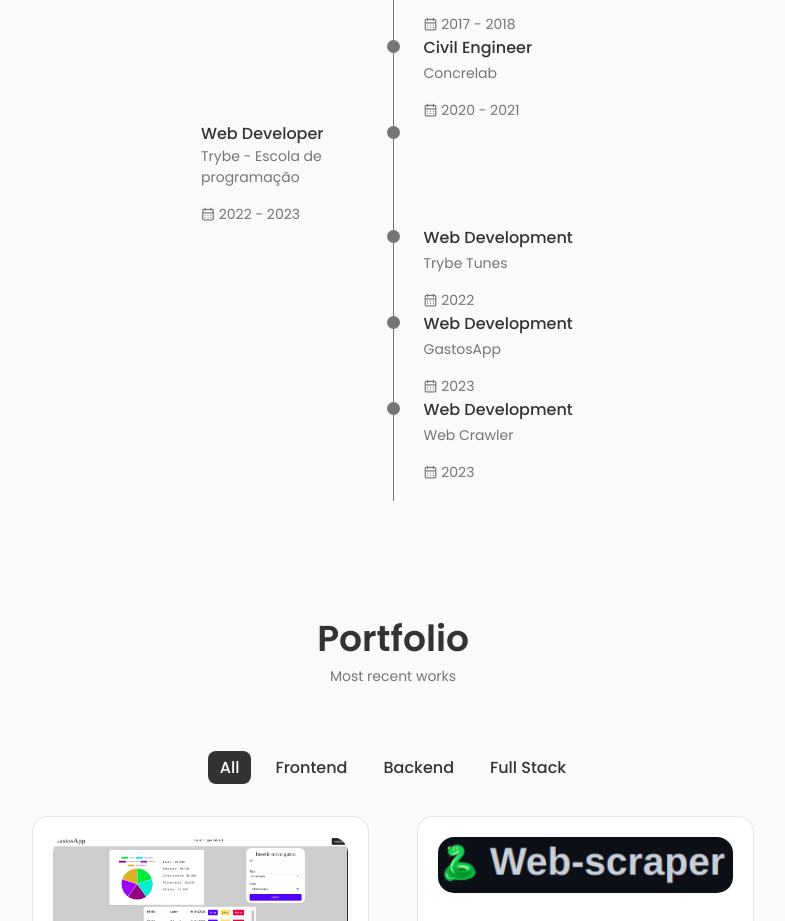
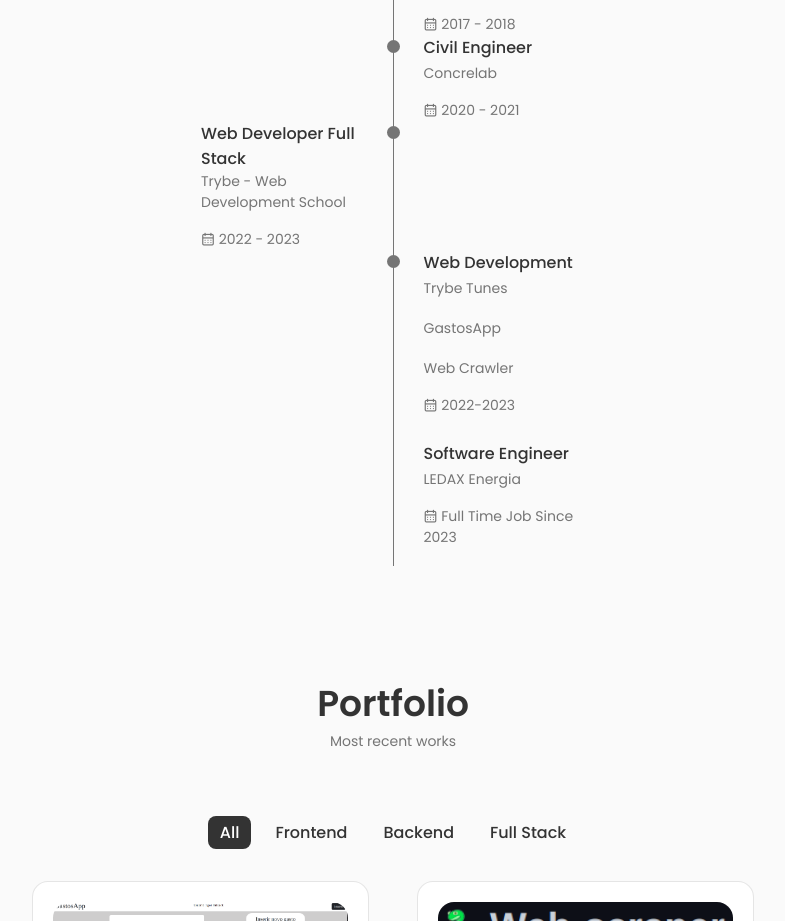
Before and after one commit to IgorBrizack/portfolioWeb, a React (Create React App) app: page / in a window 1280 px wide. Shown: the part 2920-3841 px from the top of the page, without its empty margins (247-1032 px from the left). Built offline with nearby package versions, Linux system fonts and the light colour scheme.

Commit message:
Atualização em setembro, de escolaridades e trabalho full time

```diff
--- a/src/components/qualification/Qualification.jsx
+++ b/src/components/qualification/Qualification.jsx
@@ -71,8 +71,8 @@
 
 						<div className="qualification__data">
 							<div>
-								<h3 className="qualification__title">Web Developer</h3>
-								<span className="qualification__subtitle">Trybe - Escola de programação</span>
+								<h3 className="qualification__title">Web Developer Full Stack</h3>
+								<span className="qualification__subtitle">Trybe - Web Development School</span>
 								<div className="qualification__calender">
 									<i className="uil uil-calendar-alt"></i> 2022 - 2023
 								</div>
@@ -94,40 +94,19 @@
 							<div>
 								<h3 className="qualification__title">Web Development</h3>
 								<span className="qualification__subtitle">Trybe Tunes</span>
-								<div className="qualification__calender">
-									<i className="uil uil-calendar-alt"></i> 2022
-								</div>
-							</div>
-						</div>
-
-						<div className="qualification__data">
-							<div></div>
-							<div>
-								<span className="qualification__rounder"></span>
-								<span className="qualification__line"></span>
-							</div>
-
-							<div>
-								<h3 className="qualification__title">Web Development</h3>
+								<br></br>
 								<span className="qualification__subtitle">GastosApp</span>
-								<div className="qualification__calender">
-									<i className="uil uil-calendar-alt"></i> 2023
-								</div>
-							</div>
-						</div>
-
-						<div className="qualification__data">
-							<div></div>
-							<div>
-								<span className="qualification__rounder"></span>
-								<span className="qualification__line"></span>
-							</div>
-
-							<div>
-								<h3 className="qualification__title">Web Development</h3>
+								<br></br>
 								<span className="qualification__subtitle">Web Crawler</span>
 								<div className="qualification__calender">
-									<i className="uil uil-calendar-alt"></i> 2023
+									<i className="uil uil-calendar-alt"></i> 2022-2023
+								</div>
+
+								<br></br>
+								<h3 className="qualification__title">Software Engineer</h3>
+								<span className="qualification__subtitle">LEDAX Energia</span>
+								<div className="qualification__calender">
+									<i className="uil uil-calendar-alt"></i> Full Time Job Since 2023
 								</div>
 							</div>
 						</div>
```
